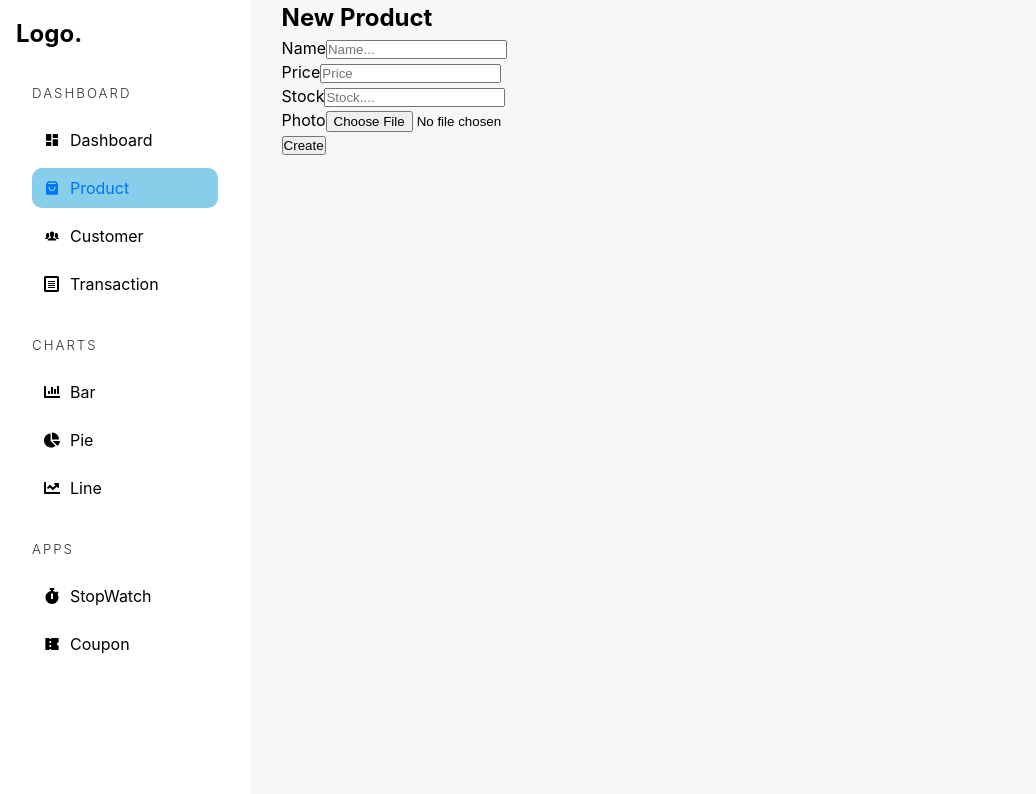
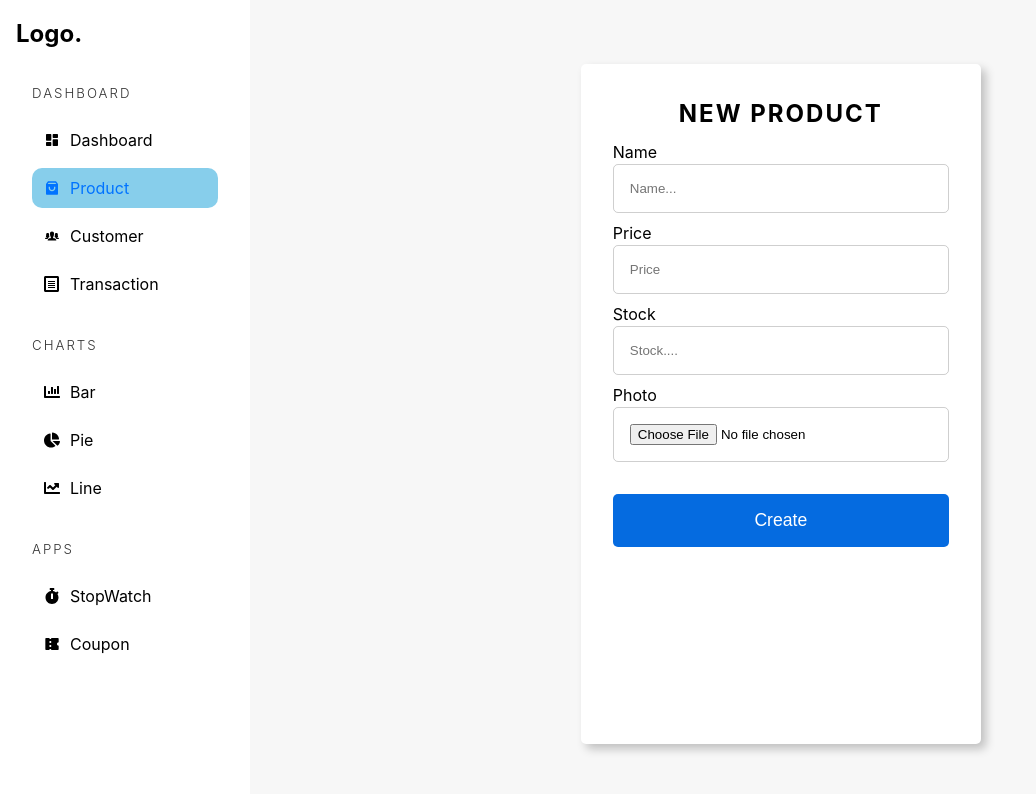
Before and after one commit to zeeshan038/Admin-Dashboard_, a React (Vite) app: page /admin/product/new in a window 1280 px wide. Shown: the top 794 px of the page, without its empty margins (0-1036 px from the left). Built offline with nearby package versions, Linux system fonts and the light colour scheme.

Commit message:
product updated

```diff
--- a/src/pages/managment/NewProduct.tsx
+++ b/src/pages/managment/NewProduct.tsx
@@ -23,7 +23,7 @@ const NewProduct = () => {
 
     <AdminSIdebar/>
 
-    <main className="product-managment">
+    <main className="productManagment">
        <article>
         <form>
            <h2>New Product</h2>
```
